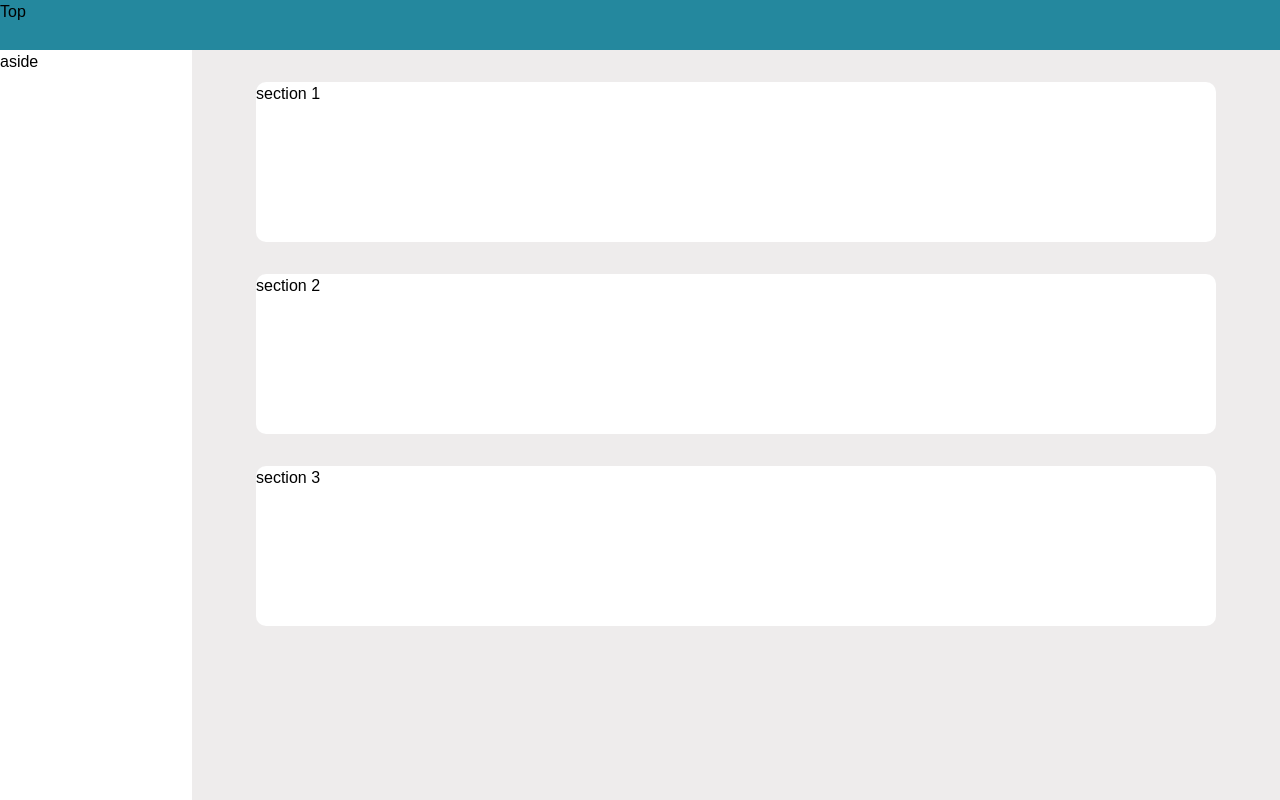
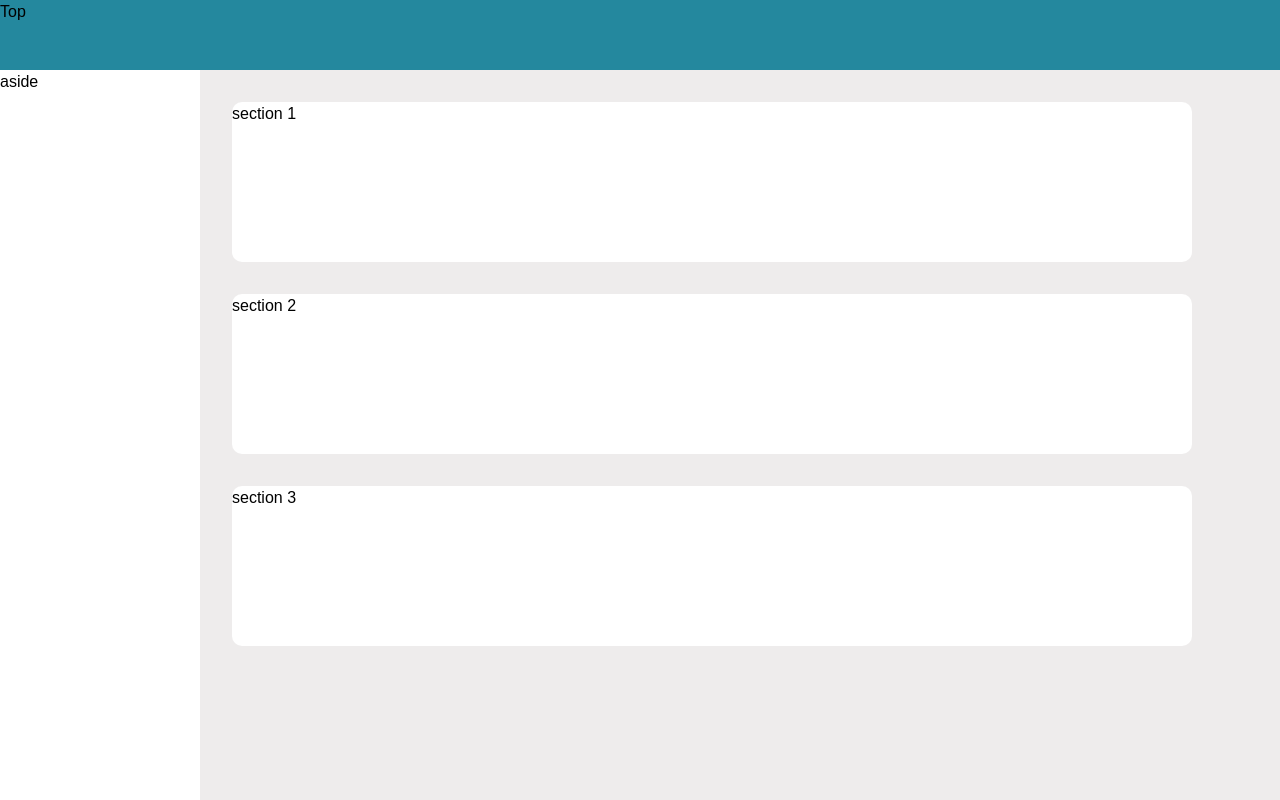
Before and after one commit to sig003/homework-pay, a Next.js app: page /charge/Charge in a window 1280 px wide. Built offline with nearby package versions, Linux system fonts and the light colour scheme.

Commit message:
rearrange layout

```diff
--- a/src/components/Layout/Layout.tsx
+++ b/src/components/Layout/Layout.tsx
@@ -12,7 +12,7 @@ const LayoutWrapper = styled.div`
 
 const HeaderLayout = styled.div`
   background-color: hsl(191, 63%, 38%);
-  height: 50px;
+  height: 70px;
 `;
 
 const AsideSectionLayout = styled.div`
@@ -20,13 +20,14 @@ const AsideSectionLayout = styled.div`
 `;
 
 const AsideLayout = styled.div`
-  width: 15%;
-  height: calc(100vh - 50px);
+  max-width: 200px;
+  min-width: 200px;
+  height: calc(100vh - 70px);
 `;
 
 const SectionLayout = styled.div`
-  width: 85%;
-  height: calc(100vh - 50px);
+  width: 100%;
+  height: calc(100vh - 70px);
   background-color: hsl(0, 6%, 93%);
 `;
 
--- a/src/pages/charge/Charge.tsx
+++ b/src/pages/charge/Charge.tsx
@@ -4,7 +4,7 @@ const ContentsWrapper = styled.div`
   display: flex;
   flex-direction: column;
   gap: 2rem;
-  align-items: center;
+  align-items: flex-start;
   justify-content: center;
   padding: 2rem;
 `;
```
